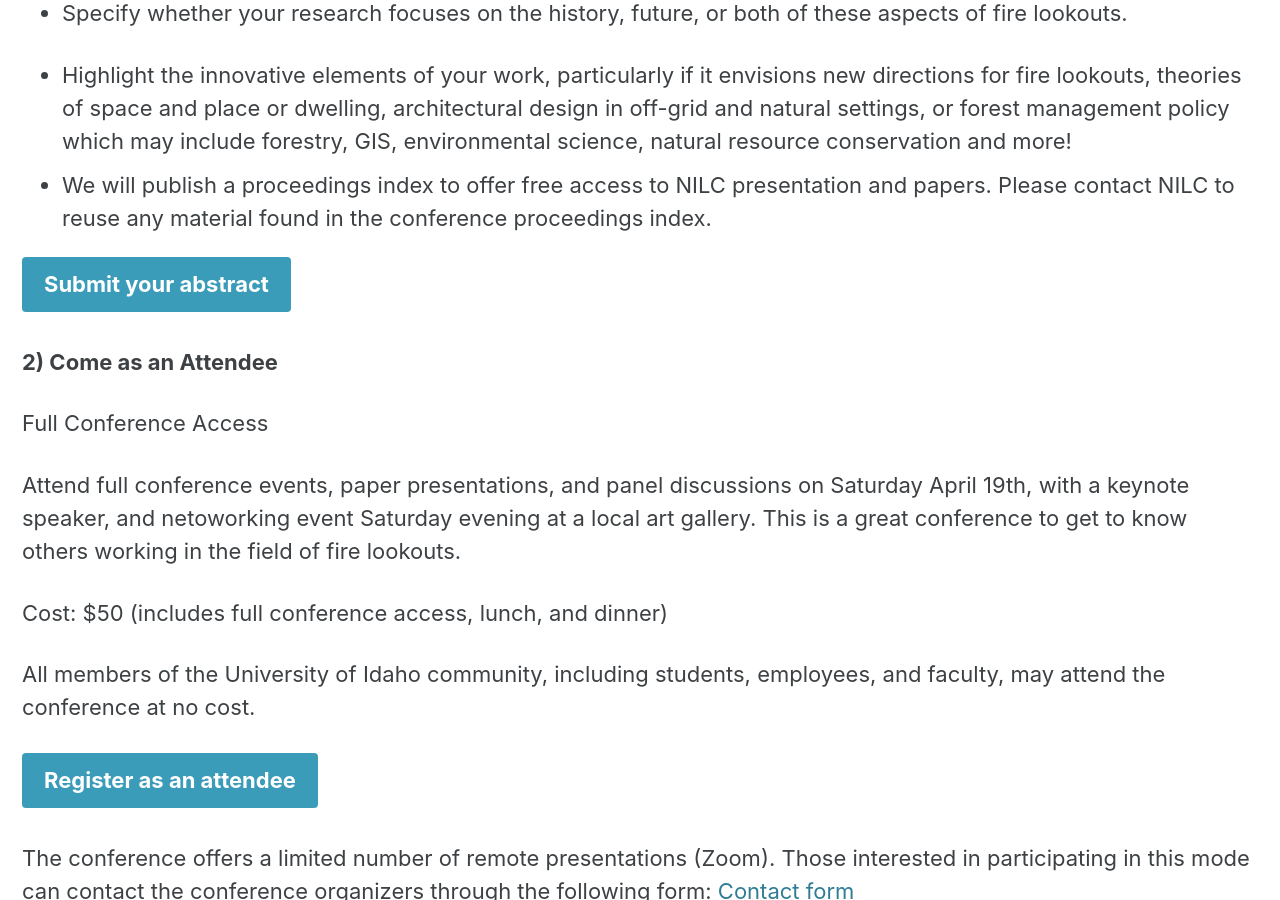
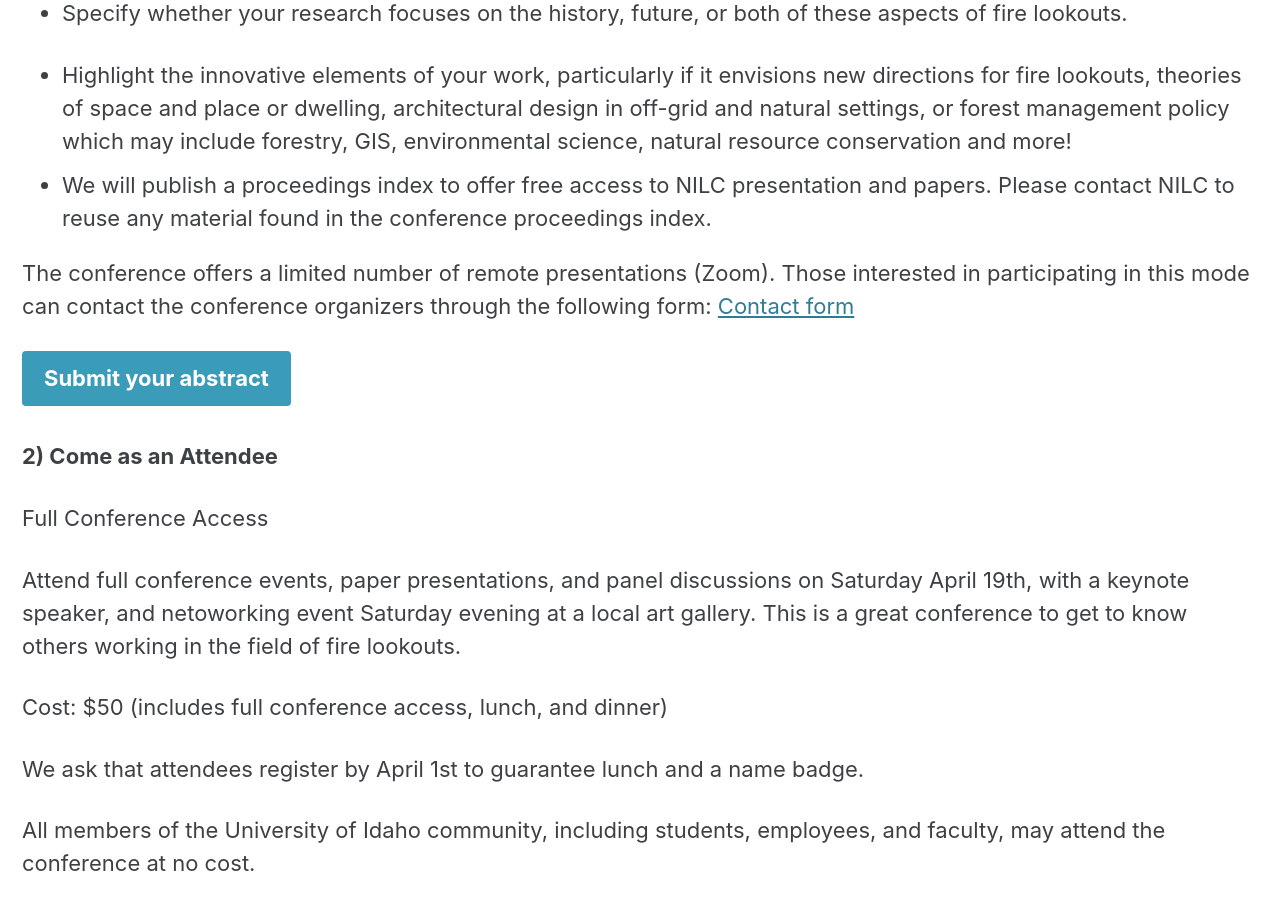
Before and after one commit to lookoutconference/lookoutconference.github.io, a Jekyll site: the page built from pages/participate.md, in a window 1280 px wide and 900 px high, scrolled down 1525 px. Built offline with Jekyll 4.4.1, drawn with Linux system fonts in a browser that asks for light colours; cached includes are drawn as plain includes; comment, search, counter and statistics services are not loaded; our own code applies the rules of GitHub Pages for plain Markdown files.

Commit message:
Update participate.md

```diff
--- a/pages/participate.md
+++ b/pages/participate.md
@@ -44,6 +44,8 @@
 * Highlight the innovative elements of your work, particularly if it envisions new directions for fire lookouts, theories of space and place or dwelling, architectural design in off-grid and natural settings, or forest management policy which may include forestry, GIS, environmental science, natural resource conservation and more!
 * We will publish a proceedings index to offer free access to NILC presentation and papers. Please contact NILC to reuse any material found in the conference proceedings index.
 
+The conference offers a limited number of remote presentations (Zoom). Those interested in participating in this mode can contact the conference organizers through the following form: <a href="https://futurevandals.uidaho.edu/register/?id=c6162e10-cb08-4c3e-83fd-08a7fe968943">Contact form</a>
+
 [Submit your abstract](https://futurevandals.uidaho.edu/register/?id=c916960c-8c7e-4331-ae33-c48c42ea07af){: .btn .btn--info .btn--large}
 
 
@@ -55,6 +57,8 @@
 
 Cost: $50 (includes full conference access, lunch, and dinner)
 
+We ask that attendees register by April 1st to guarantee lunch and a name badge.
+
 All members of the University of Idaho community, including students, employees, and faculty, may attend the conference at no cost.
 
 [Register as an attendee](https://futurevandals.uidaho.edu/register/?id=48aaed48-97d9-447e-8c42-132902fb382c){: .btn .btn--info .btn--large}
```
